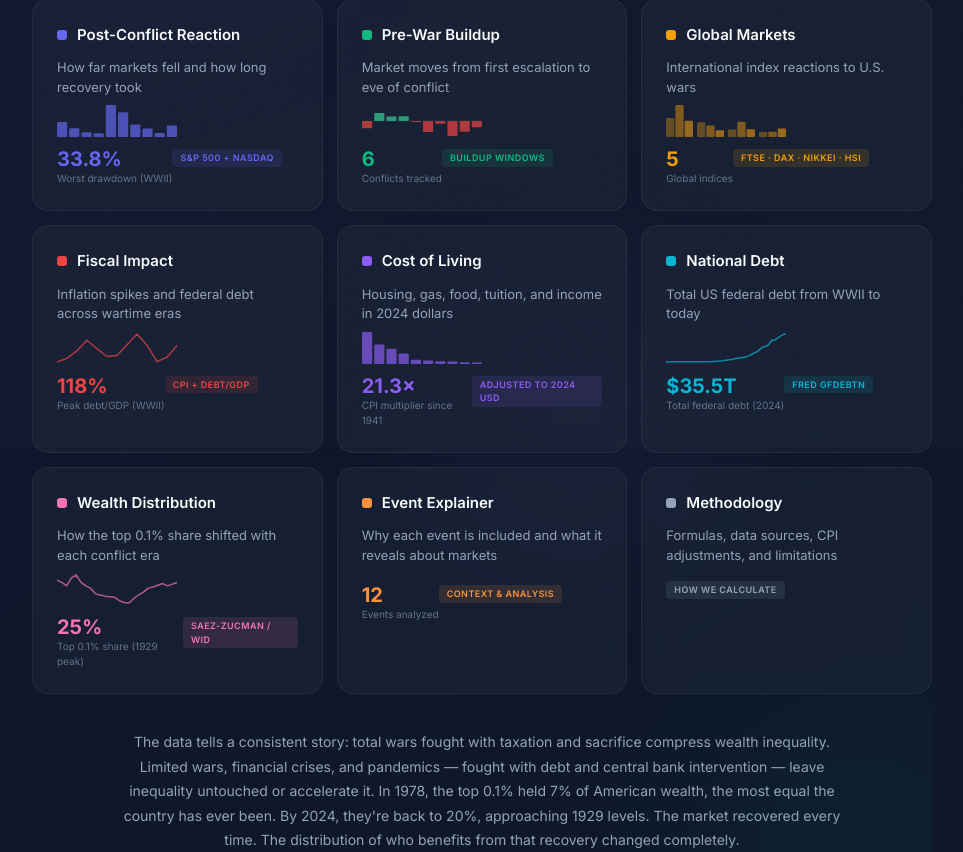
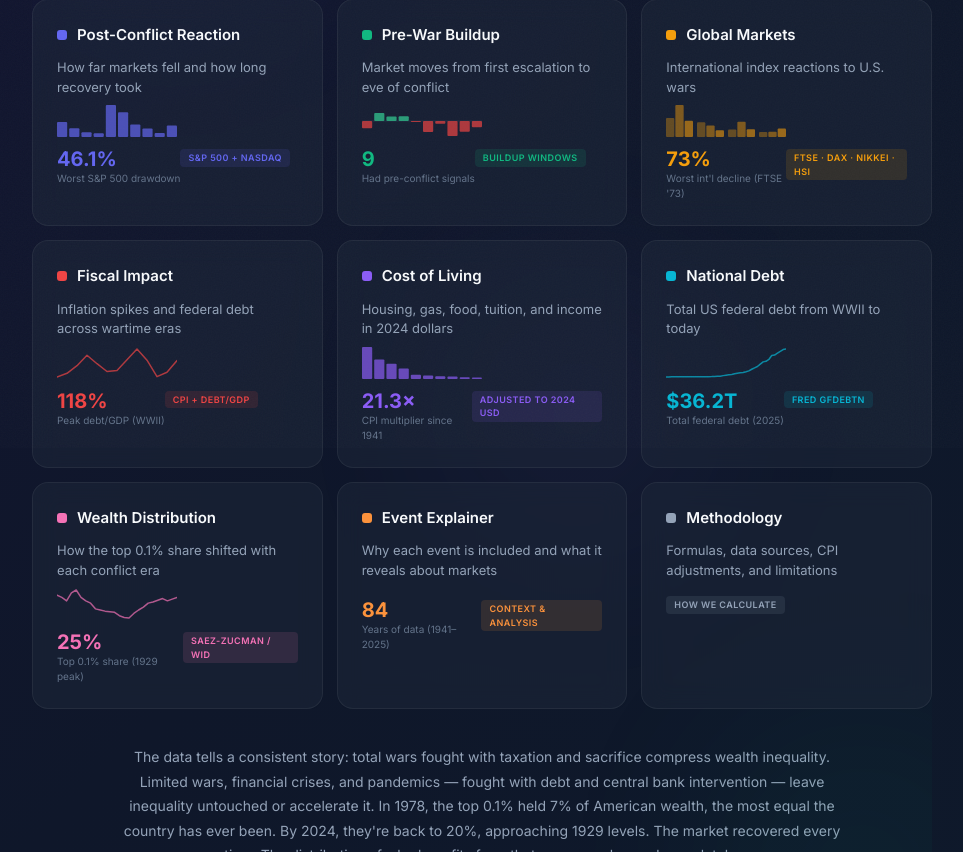
Before and after one commit to azaidi06/fin, a React (Vite) app in the folder war-markets-react/: page / in a window 1280 px wide. Shown: the part 352-1204 px from the top of the page, without its empty margins (158-1121 px from the left). Built offline with nearby package versions, Linux system fonts and the light colour scheme.

Commit message:
better landing page txt

```diff
--- a/war-markets-react/src/components/HomePage.jsx
+++ b/war-markets-react/src/components/HomePage.jsx
@@ -394,8 +394,8 @@ const cards = [
     title: "Post-Conflict Reaction",
     desc: "How far markets fell and how long recovery took",
     color: "#6366F1",
-    stat: "33.8%",
-    statLabel: "Worst drawdown (WWII)",
+    stat: "46.1%",
+    statLabel: "Worst S&P 500 drawdown",
     tag: "S&P 500 + NASDAQ",
   },
   {
@@ -403,8 +403,8 @@ const cards = [
     title: "Pre-War Buildup",
     desc: "Market moves from first escalation to eve of conflict",
     color: "#10B981",
-    stat: "6",
-    statLabel: "Conflicts tracked",
+    stat: "9",
+    statLabel: "Had pre-conflict signals",
     tag: "Buildup windows",
   },
   {
@@ -412,8 +412,8 @@ const cards = [
     title: "Global Markets",
     desc: "International index reactions to U.S. wars",
     color: "#F59E0B",
-    stat: "5",
-    statLabel: "Global indices",
+    stat: "73%",
+    statLabel: "Worst int'l decline (FTSE '73)",
     tag: "FTSE · DAX · Nikkei · HSI",
   },
   {
@@ -439,8 +439,8 @@ const cards = [
     title: "National Debt",
     desc: "Total US federal debt from WWII to today",
     color: "#06B6D4",
-    stat: "$35.5T",
-    statLabel: "Total federal debt (2024)",
+    stat: "$36.2T",
+    statLabel: "Total federal debt (2025)",
     tag: "FRED GFDEBTN",
   },
   {
@@ -457,8 +457,8 @@ const cards = [
     title: "Event Explainer",
     desc: "Why each event is included and what it reveals about markets",
     color: "#FB923C",
-    stat: "12",
-    statLabel: "Events analyzed",
+    stat: "84",
+    statLabel: "Years of data (1941–2025)",
     tag: "Context & analysis",
   },
   {
```
